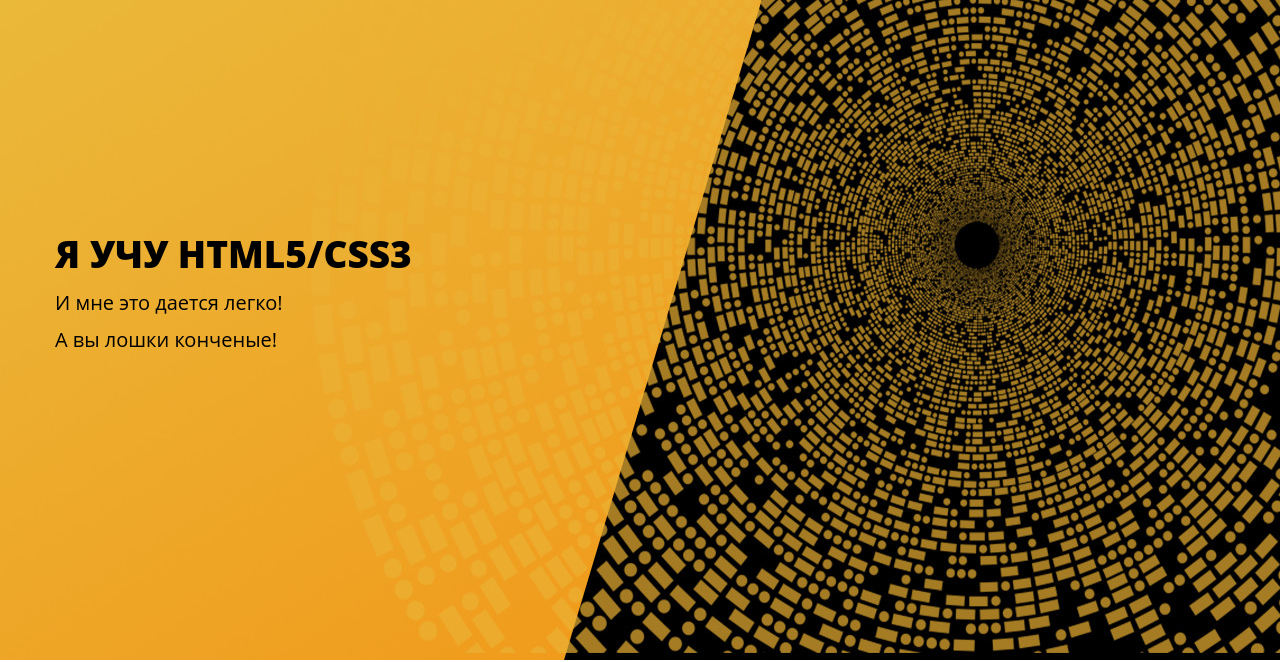
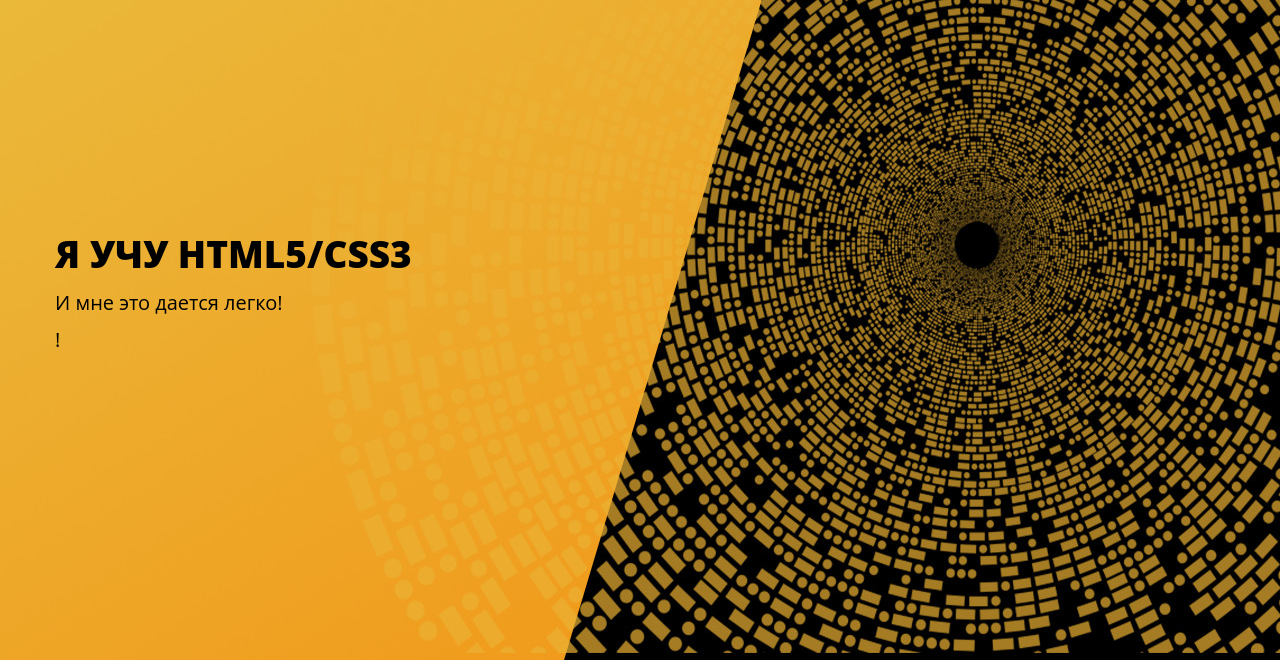
Before and after one commit to terskoles/web, a plain HTML site: page index.html in a window 1280 px wide. Shown: the part 151-813 px from the top of the page. Drawn offline with Linux system fonts and the light colour scheme.

Commit message:
Update index.html

```diff
--- a/index.html
+++ b/index.html
@@ -14,7 +14,7 @@
 			<div class="offer">
 				<h1>Я УЧУ HTML5/CSS3</h1>
 				<p>И мне это дается легко!</p>
-				<p>А вы лошки конченые!</p>
+				<p>!</p>
 			</div>
 		</div>
 	</header>
```
